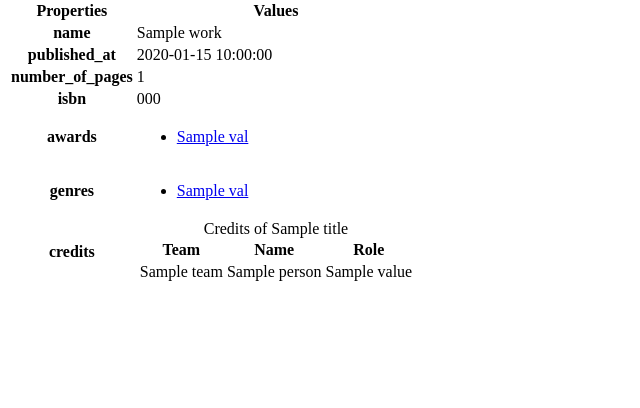
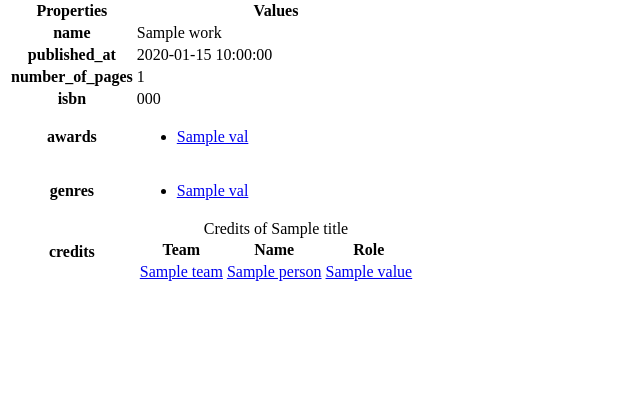
Before and after one commit to clicheio/cliche, a Flask app: template cliche/web/templates/ontology/page_work.html in a window 1280 px wide. Shown: the part 107-515 px from the top of the page, without its empty margins (0-640 px from the left). Run offline with Flask 2, Linux system fonts and the light colour scheme; the template is opened without the code that fills it: most values are stand-ins (such as "Sample title", 1, 10 or a date in 2020); parts of the project's set-up code (start-up, migrations or seed data) failed here and were passed over.

Commit message:
add missing links

```diff
--- a/cliche/web/templates/ontology/page_work.html
+++ b/cliche/web/templates/ontology/page_work.html
@@ -70,18 +70,36 @@
               {% for credit in credits %}
                 {% if team_id is none %}
                   <tr>
-                    <td colspan="2">{{ credit.person.name }}</td>
-                    <td>{{ credit.role.value }}</td>
+                    <td colspan="2" class="name">
+                      <a href="{{ url_for('.page', type_='person', title=credit.person.name) }}">
+                        {{- credit.person.name -}}
+                      </a>
+                    </td>
+                    <td class="role">
+                      <a href="{{ url_for('.page', type_='role', title=credit.role.value) }}">
+                        {{- credit.role.value -}}
+                      </a>
+                    </td>
                   </tr>
                 {% else %}
                   <tr>
                     {% if loop.first %}
-                      <td rowspan="{{ loop.length }}">
-                        {{- credit.team.name -}}
+                      <td rowspan="{{ loop.length }}" class="team">
+                        <a href="{{ url_for('.page', type_='team', title=credit.team.name) }}">
+                          {{- credit.team.name -}}
+                        </a>
                       </td>
                     {% endif %}
-                    <td>{{ credit.person.name }}</td>
-                    <td>{{ credit.role.value }}</td>
+                    <td class="name">
+                      <a href="{{ url_for('.page', type_='person', title=credit.person.name) }}">
+                        {{- credit.person.name -}}
+                      </a>
+                    </td>
+                    <td class="role">
+                      <a href="{{ url_for('.page', type_='role', title=credit.role.value) }}">
+                        {{- credit.role.value -}}
+                      </a>
+                    </td>
                   </tr>
                 {% endif %}
               {% endfor %}
```
